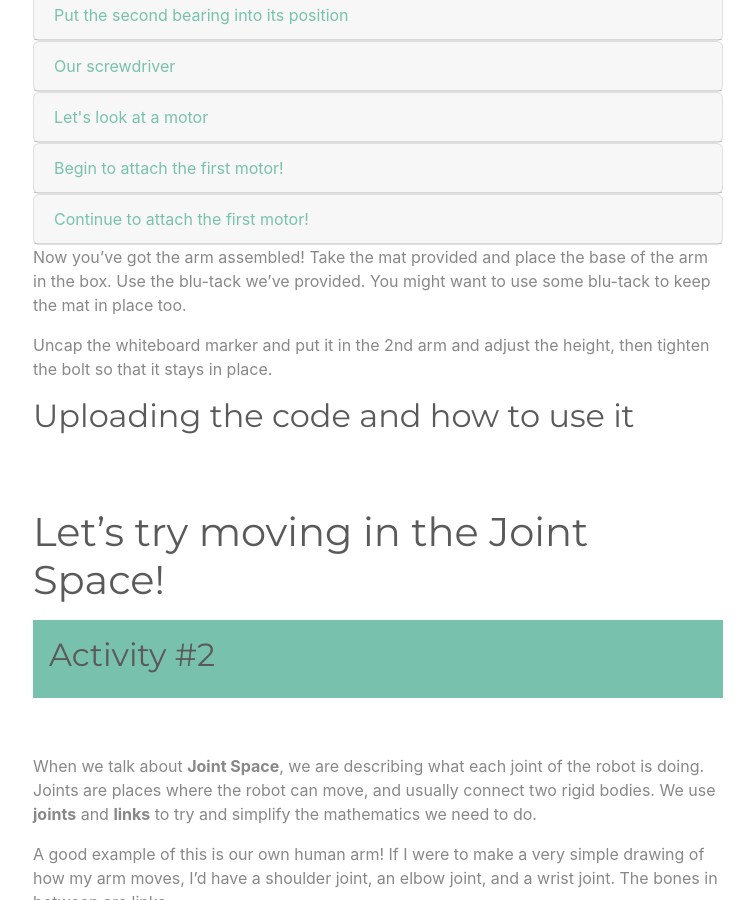
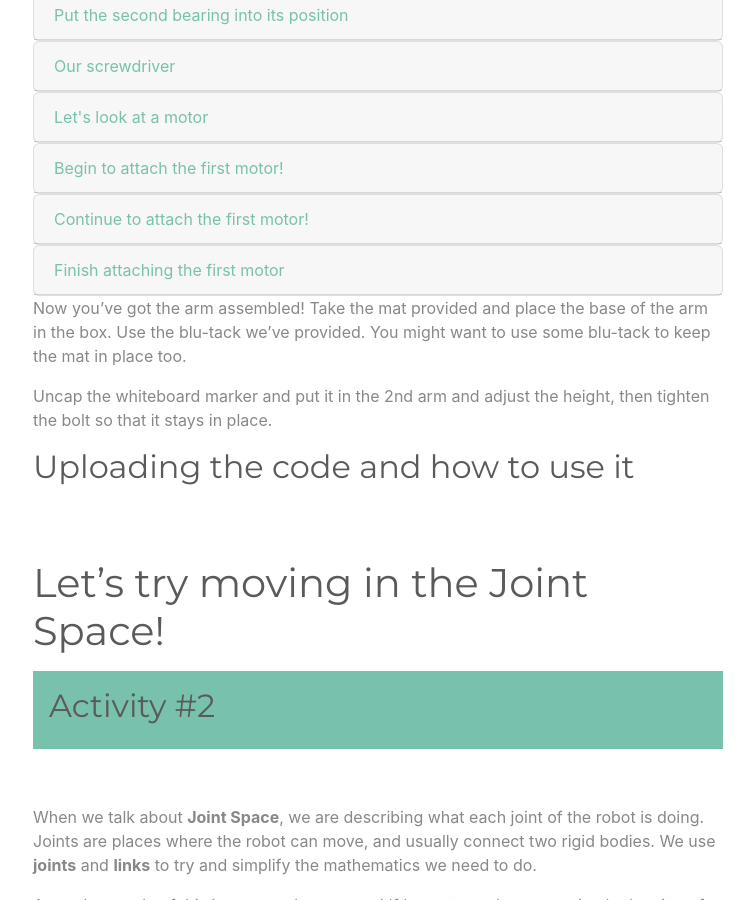
Before and after one commit to samhohcm/Robot-Kinematics-Remote-Worksheet-1, a Jekyll site: the page built from index.md, in a window 1280 px wide and 900 px high, scrolled down 5491 px. Shown: the whole window, without its empty margins (262-1016 px from the left). Built offline with Jekyll 4.4.1, drawn with Linux system fonts in a browser that asks for light colours.

Commit message:
Update index.md

```diff
--- a/index.md
+++ b/index.md
@@ -301,6 +301,22 @@ First, we need to build our robot arm. You should have the following items:
         Next take a single M3 screw out of the 'assembly bag'. Line the holes up between the green bearing holder and the motor. Insert the screw into the same hole that your nut is resting in, then use the right sized screwdriver attachment to tighten the screw. You may need to hold the nut in place with your finger. You need to turn it clockwise to tighten it! A good way to remember this is the phrase "righty tighty, lefty loosy".
 
         <img src="images/assembly1/img14_compressed_annotated.jpg" class="img-fluid" alt="assemblyImage">
+
+      </div>
+    </div>
+  </div>
+
+  <div class="card">
+    <div class="card-header">
+      <a class="collapsed card-link" data-toggle="collapse" href="#collapseNine">
+        Finish attaching the first motor
+      </a>
+    </div>
+    <div id="collapseNine" class="collapse" data-parent="#accordion">
+      <div class="card-body">
+        Repeat this for the second hole between the green bearing holder and the motor. Take another nut, insert it into the hexaganol shaped hole, and then use a screw to tighten the two parts together.
+
+        <img src="images/assembly1/img15_compressed_annotated.jpg" class="img-fluid" alt="assemblyImage">
 
       </div>
     </div>
```
